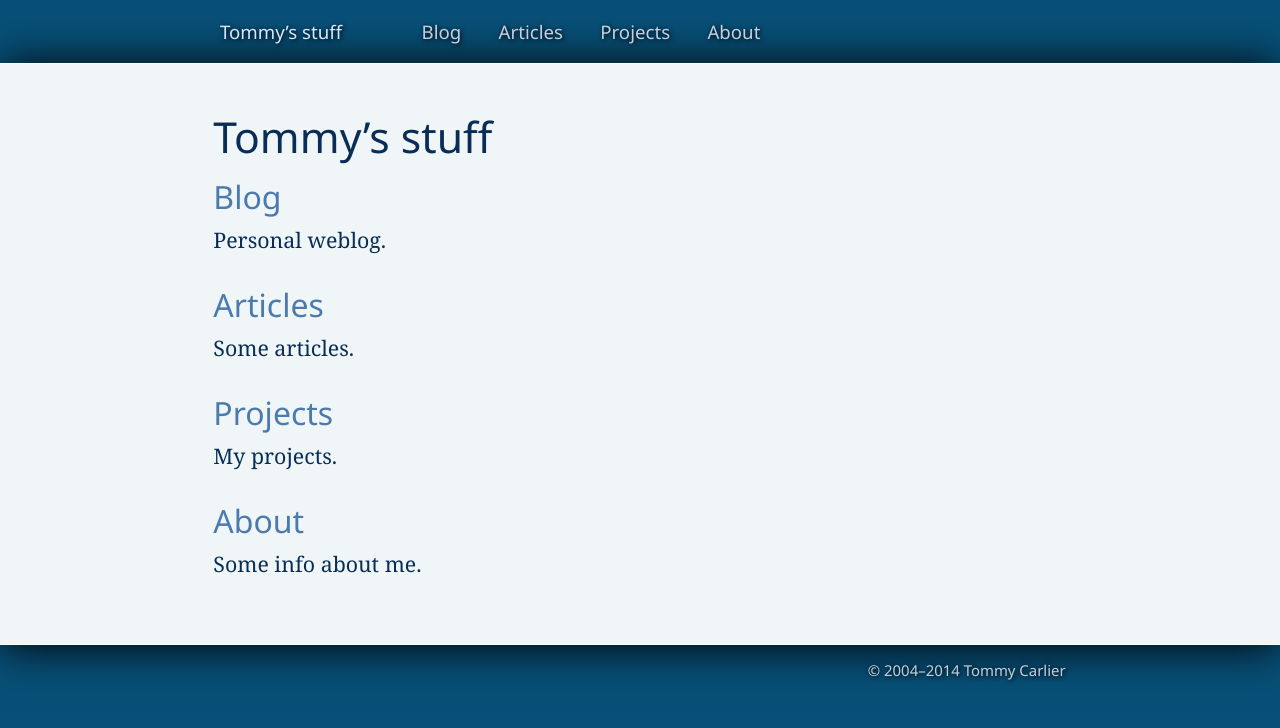
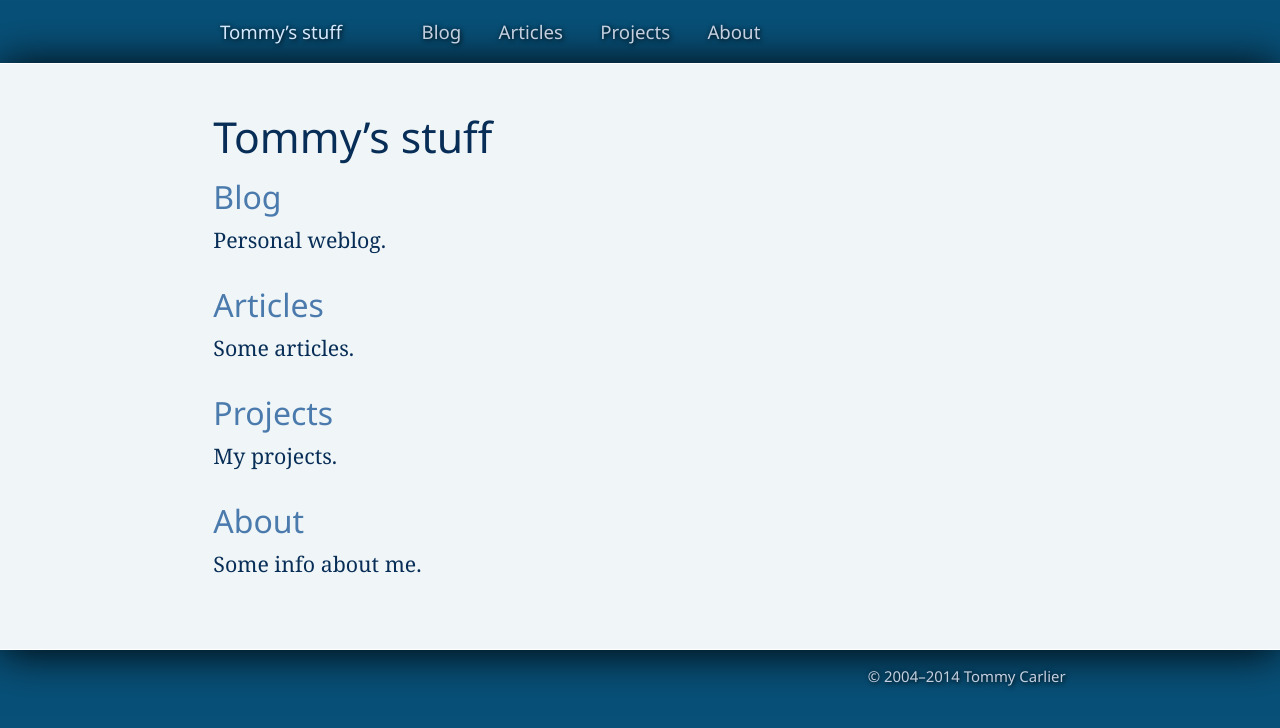
Before and after one commit to tommy-carlier/www.tcx.be, a Jekyll site: the page built from index.html, in a window 1280 px wide. Shown: the top 728 px of the page. Built offline with Jekyll 4.4.1, drawn with Linux system fonts in a browser that asks for light colours.

Commit message:
Changes to layout (to move the page footer near the bottom on pages with less content

```diff
--- a/assets/site.sass
+++ b/assets/site.sass
@@ -4,13 +4,14 @@
 @import mixins
 
 html
-  min-height: 100%
+  height: 100%
   background: $frame-background
   color: $frame-text-color
 
 body
+  margin: 0
+  height: 100%
   font: $frame-font
-  margin: 0
 
   &> header
     margin: 0 auto
@@ -52,6 +53,7 @@
     padding: 0.5em 1em
 
 .page
+  min-height: 65%
   background: $page-background
   color: $page-text-color
   font: $page-font
@@ -101,6 +103,7 @@
     color: #000
 
   .page
+    min-height: none
     border: none
     box-shadow: none
     font-size: 12pt
```
